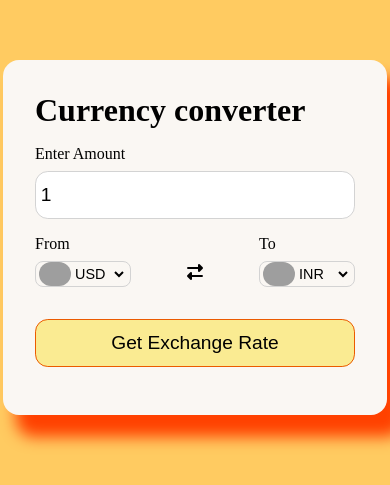
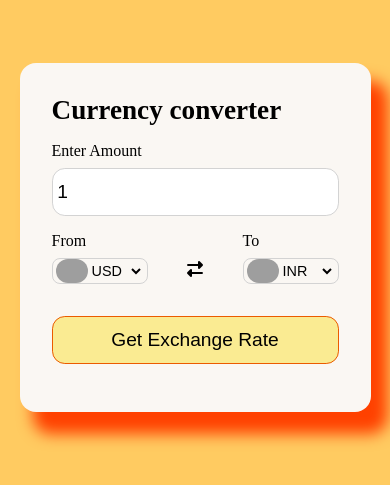
Before and after one commit to Bisway111/Currency-converter, a plain HTML site: page index.html in a window 390 px wide. Shown: the part 185-670 px from the top of the page. Drawn offline with Linux system fonts and the light colour scheme; no server answers; grey boxes are pictures that could not be loaded.

Commit message:
Update style.css

```diff
--- a/style.css
+++ b/style.css
@@ -16,7 +16,7 @@ body{
 
 .container{
    min-height: 20rem;
-   min-width: 24rem;
+   width: 24rem;
    background-color: #FAF7F3;
    border-radius: 1rem;
    padding:2rem;
@@ -92,3 +92,20 @@ background-color:#FAEB92 ;
 font-size: 1.2rem;
 border:1px solid #EB5B00 ;
 }
+
+/* start media query */
+@media(max-width:600px){
+    .container {
+    width: 90%;
+   }
+     .container h1{
+        font-size: 1.7rem;
+     }
+     .msg{
+
+    font-size: 1rem;
+    font-weight: 550;
+
+   }
+
+}
```
